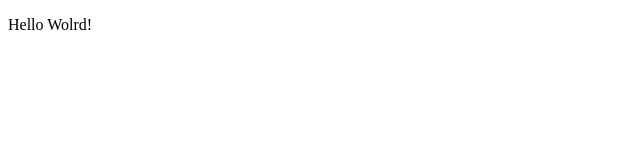
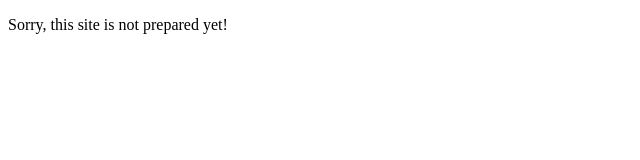
Before and after one commit to yalikes/blog, a plain HTML site: page index.html in a window 1280 px wide. Shown: the whole page, without its empty margins (0-640 px from the left). Drawn offline with Linux system fonts and the light colour scheme.

Commit message:
give a site status information

```diff
--- a/index.html
+++ b/index.html
@@ -4,6 +4,6 @@
         <meta charset="utf-u">
     </head>
     <body>
-        <p>Hello Wolrd!</p>
+        <p>Sorry, this site is not prepared yet!</p>
     </body>
 </html>
```
